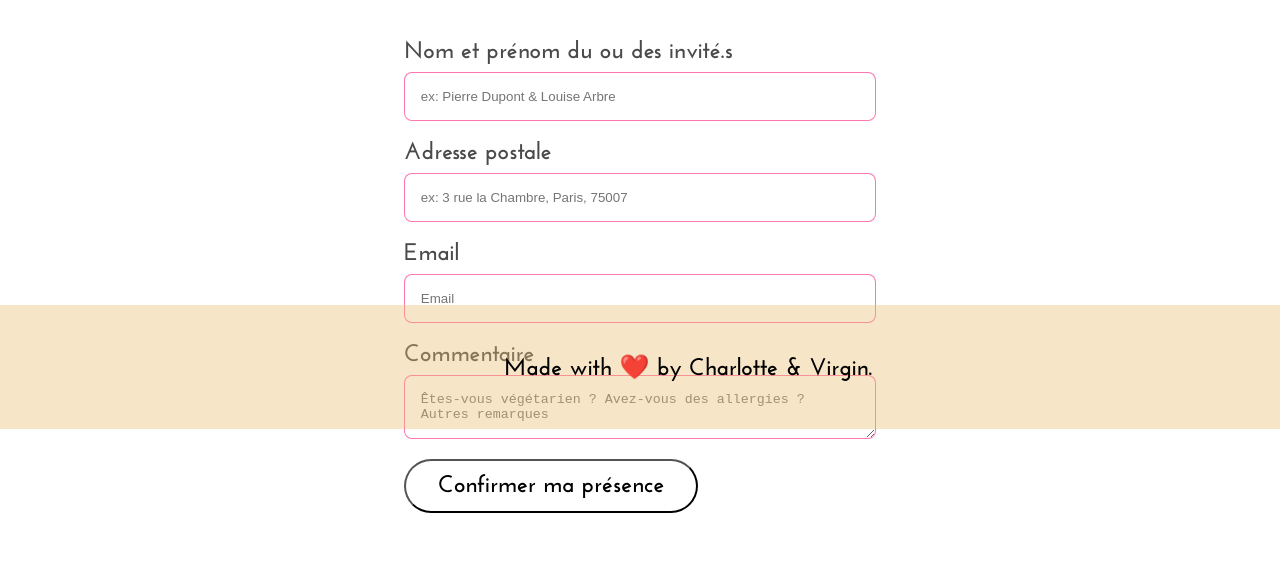
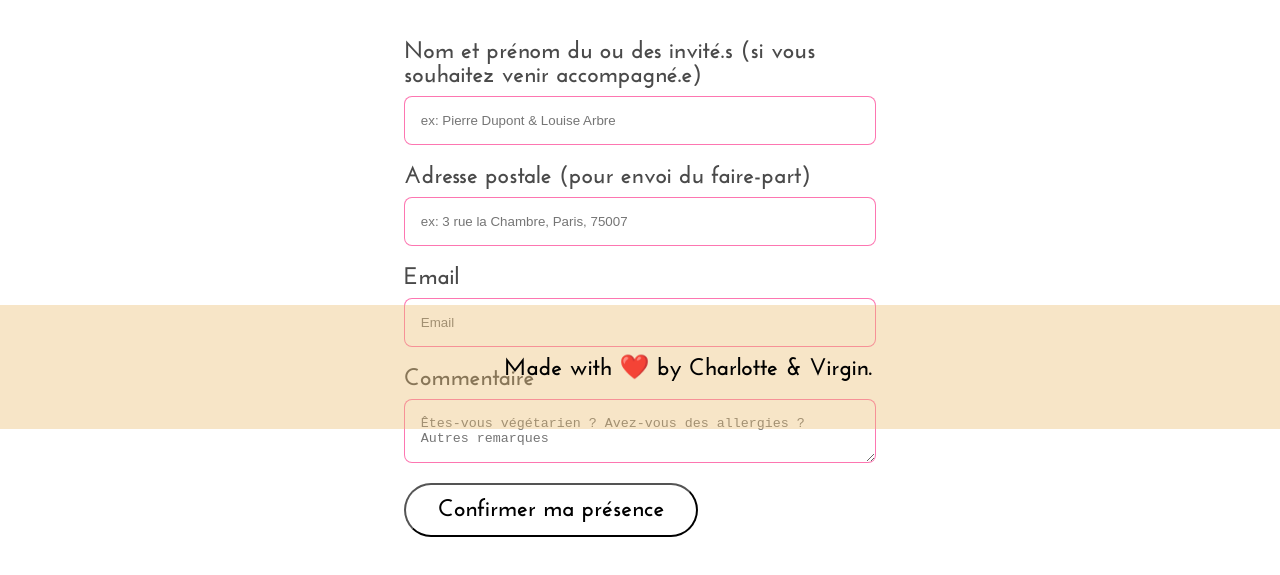
Before and after one commit to Virgin75/mariage-virgin-charlotte, a website: page confirm.html in a window 1280 px wide. Shown: the part 371-946 px from the top of the page. Drawn offline with Linux system fonts and the light colour scheme.

Commit message:
last modif

```diff
--- a/confirm.html
+++ b/confirm.html
@@ -31,9 +31,9 @@
         <div class="form-container">
             <h1 style="width: 70% !important; color: rgb(255 155 4 / 72%) !important; text-align: center;">Confirmez votre présence en remplissant le formulaire 👇</h1>
             <form action="https://submit-form.com/0UGrF5Nw">
-                <label for="name">Nom et prénom du ou des invité.s</label>
+                <label for="name">Nom et prénom du ou des invité.s (si vous souhaitez venir accompagné.e)</label>
                 <input type="text" id="name" name="name" placeholder="ex: Pierre Dupont & Louise Arbre" required="" />
-                <label for="name">Adresse postale</label>
+                <label for="name">Adresse postale (pour envoi du faire-part)</label>
                 <input type="text" id="addresse" name="addresse" placeholder="ex: 3 rue la Chambre, Paris, 75007" required="" />
                 <label for="email">Email</label>
                 <input type="email" id="email" name="email" placeholder="Email" required="" />
```
Also changed, not shown: index.html (+2 -2 lines).
